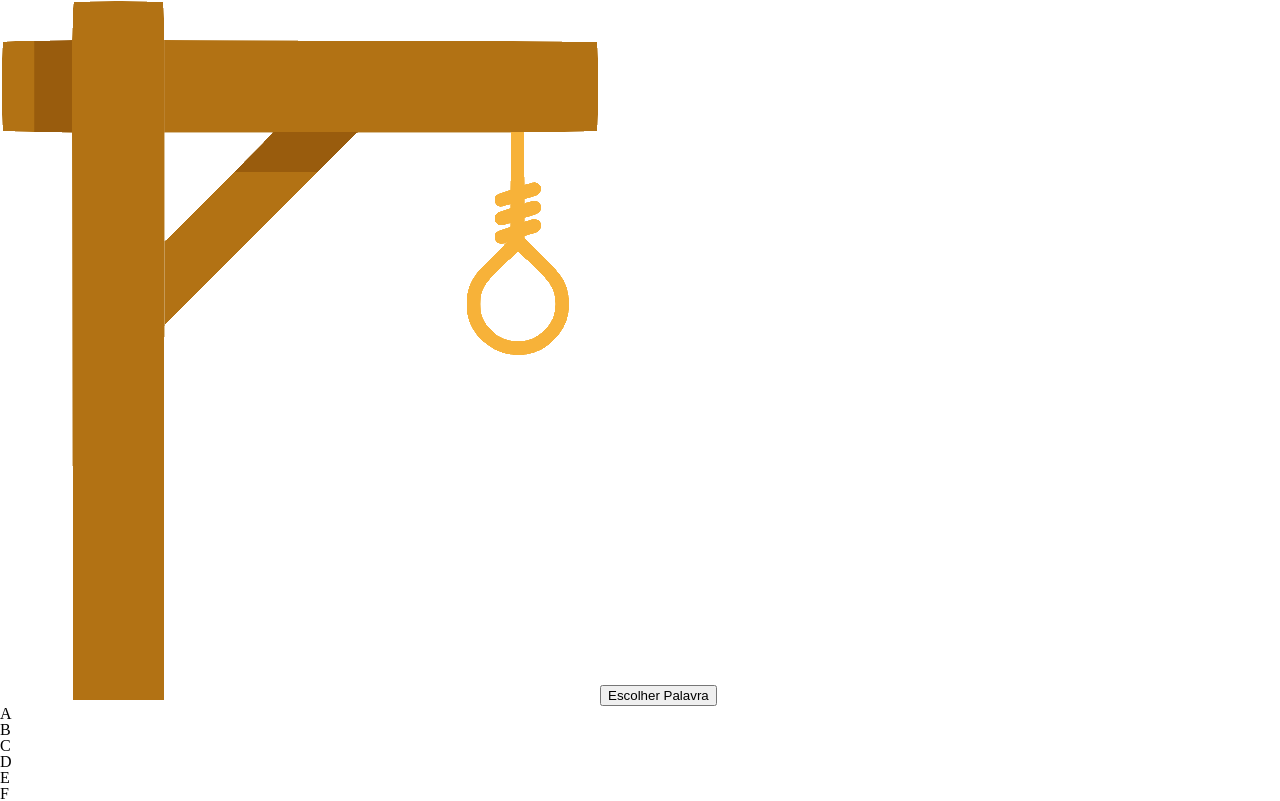
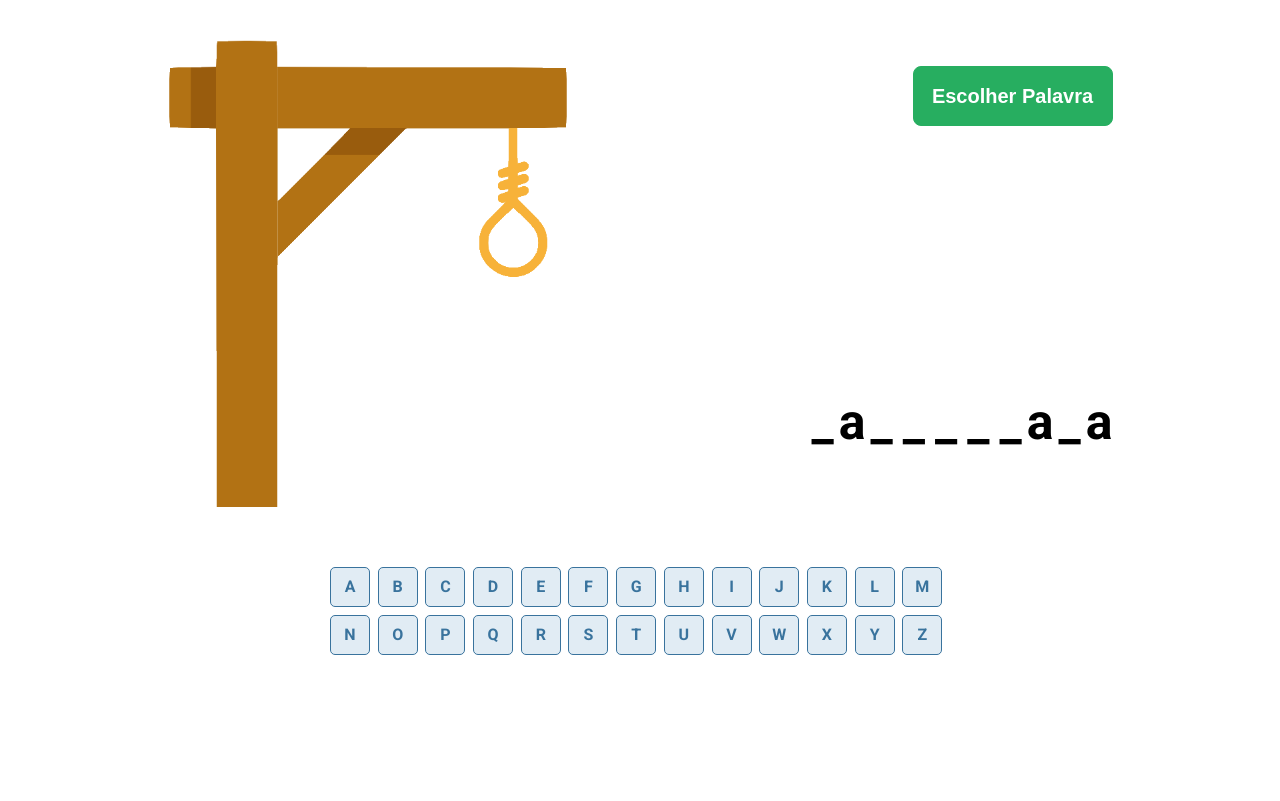
Before and after one commit to thiago-arend/JogoForca, a React (Create React App) app: page / in a window 1280 px wide. Shown: the top 801 px of the page. Built offline with nearby package versions, Linux system fonts and the light colour scheme.

Commit message:
finalização layout e componentização da aplicação

```diff
--- /dev/null
+++ b/src/components/App/App.css
@@ -0,0 +1,5 @@
+.container {
+    width: 1025px;
+    padding: 40px;
+    margin: 0 auto;
+}
--- a/src/components/Jogo.js
+++ /dev/null
@@ -1,16 +0,0 @@
-import forca0 from '../assets/forca0.png';
-import forca1 from '../assets/forca1.png';
-import forca2 from '../assets/forca2.png';
-import forca3 from '../assets/forca3.png';
-import forca4 from '../assets/forca4.png';
-import forca5 from '../assets/forca5.png';
-import forca6 from '../assets/forca6.png';
-
-export default function Jogo() {
-    return (
-        <div className="jogo">
-            <img src={forca0}/>
-            <button>Escolher Palavra</button>
-        </div>
-    )
-}
--- /dev/null
+++ b/src/components/Jogo/Jogo.css
@@ -0,0 +1,42 @@
+.jogo {
+    display: flex;
+    justify-content: space-between;
+
+    height: 467px;
+    margin-bottom: 60px;
+}
+
+.jogo button {
+    margin-top: 26px;
+    font-size: 20px;
+    font-weight: bold;
+    color: #ffffff;
+    border: 1px solid #27AE60;
+    background-color: #27AE60;
+    border-radius: 8px;
+    width: 200px;
+    height: 60px;
+}
+
+.jogo > div {
+    display: flex;
+    flex-direction: column;
+    justify-content: space-between;
+    align-items: end;
+}
+
+.palavra {
+    margin-bottom: 60px;
+    display: flex;
+}
+
+.underline {
+    margin: 0 5px;
+    font-size: 50px;
+    font-weight: bold;
+}
+
+.letra-adivinhada {
+    font-size: 50px;
+    font-weight: bold;
+}
--- /dev/null
+++ b/src/components/Jogo/Jogo.js
@@ -0,0 +1,31 @@
+import './Jogo.css';
+import forca0 from '../../assets/forca0.png';
+import forca1 from '../../assets/forca1.png';
+import forca2 from '../../assets/forca2.png';
+import forca3 from '../../assets/forca3.png';
+import forca4 from '../../assets/forca4.png';
+import forca5 from '../../assets/forca5.png';
+import forca6 from '../../assets/forca6.png';
+
+export default function Jogo() {
+    return (
+        <div className="jogo">
+            <img src={forca0} />
+            <div>
+                <button>Escolher Palavra</button>
+                <ul className="palavra">
+                    <li className="underline">_</li>
+                    <li className="letra-adivinhada">a</li>
+                    <li className="underline">_</li>
+                    <li className="underline">_</li>
+                    <li className="underline">_</li>
+                    <li className="underline">_</li>
+                    <li className="underline">_</li>
+                    <li className="letra-adivinhada">a</li>
+                    <li className="underline">_</li>
+                    <li className="letra-adivinhada">a</li>
+                </ul>
+            </div>
+        </div>
+    )
+}
--- /dev/null
+++ b/src/components/Letras/Letras.css
@@ -0,0 +1,24 @@
+.alfabeto {
+    display: grid;
+    grid-template-columns: auto auto auto auto auto auto auto auto auto auto auto auto auto;
+    grid-template-rows: auto auto;
+
+    width: 620px;
+    height: 95px;
+    margin: 0 auto;
+}
+
+.letra-alfabeto {
+    display: flex;
+    justify-content: center;
+    align-items: center;
+
+    width: 40px;
+    height: 40px;
+    border: 1px solid #39739D;
+    background-color: #E1ECF4;
+    color: #39739D;
+    font-size: 16px;
+    font-weight: bold;
+    border-radius: 5px;
+}
--- a/src/components/Letras.js
+++ b/src/components/Letras/Letras.js
@@ -1,11 +1,13 @@
+import "./Letras.css";
+
 export default function Letras() {
     const alfabeto = ["a", "b", "c", "d", "e", "f", "g", "h", "i",
         "j", "k", "l", "m", "n", "o", "p", "q", "r", "s", "t", "u",
         "v", "w", "x", "y", "z"];
 
     return (
-        <ul>
-            {alfabeto.map((l) => <li>{l.toUpperCase()}</li>)}
+        <ul className="alfabeto">
+            {alfabeto.map((l) => <li className="letra-alfabeto">{l.toUpperCase()}</li>)}
         </ul>
     )
 }
--- /dev/null
+++ b/src/css/index.css
@@ -0,0 +1,9 @@
+@import url('https://fonts.googleapis.com/css2?family=Roboto:wght@100;300;400;500;700;900&display=swap');
+
+* {
+    box-sizing: border-box;
+}
+
+body {
+    font-family: 'Roboto', sans-serif;
+}
--- a/src/index.js
+++ b/src/index.js
@@ -1,8 +1,9 @@
 import React from 'react';
 import ReactDOM from 'react-dom/client';
 
-import App from './components/App';
+import App from './components/App/App';
 import './css/reset.css';
+import './css/index.css';
 
 const root = ReactDOM.createRoot(document.getElementById('root'));
 root.render(
```
Also changed, not shown: src/components/App/App.js (renamed from src/components/App.js, +4 -3 lines).
